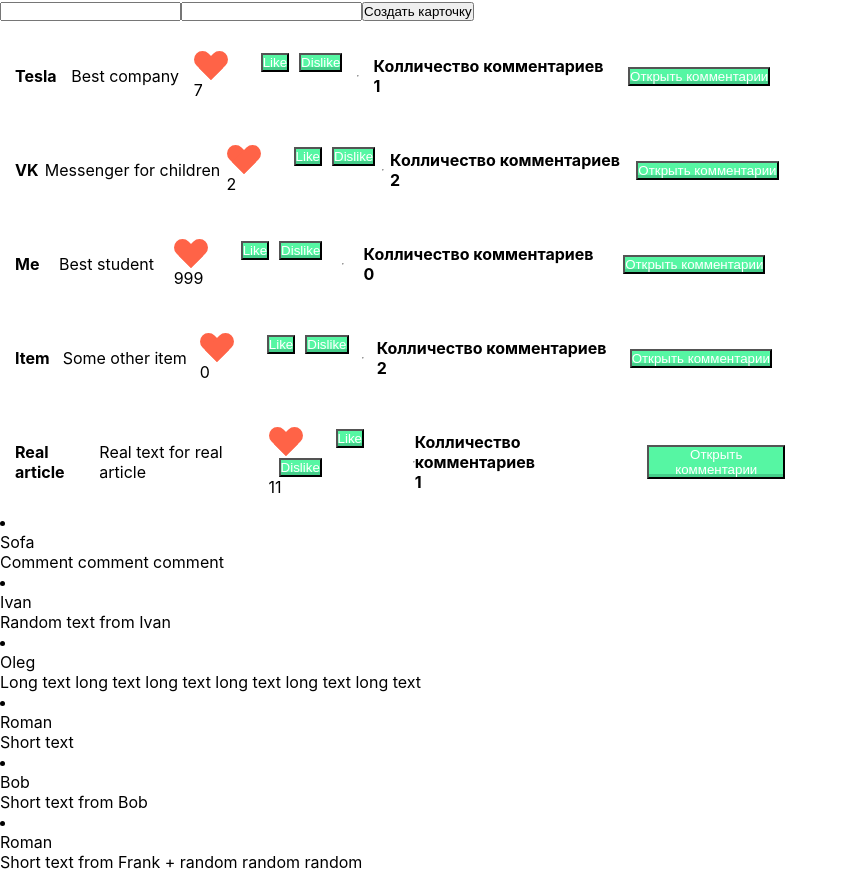
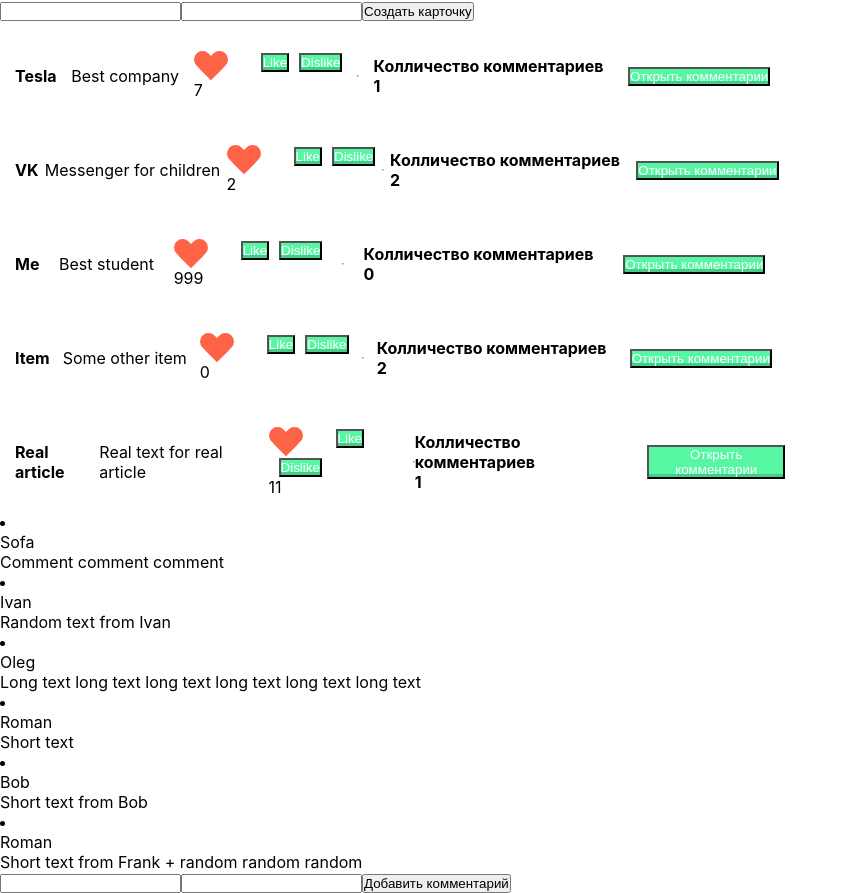
Before and after one commit to olya3112/React, a React (Create React App) app in the folder reactpj/: page / in a window 1280 px wide. Shown: the whole page, without its empty margins (0-848 px from the left). Before the commit the page ends 872 px from the top, so only its background shows below. Built offline with nearby package versions, Linux system fonts and the light colour scheme.

Commit message:
добавила возможность добавить комментарий, но пока нет разделения по карточкам

```diff
--- a/reactpj/src/App.js
+++ b/reactpj/src/App.js
@@ -5,13 +5,18 @@ import React, {useState} from 'react';
 import com from "./assets/data/comments.json"
 import Comments from "./components/Comments/Comments";
 import PostForms from "./components/PostForms/PostForms";
+import CommentsForms from "./components/Comments/CommentsForms";
 
 
 function App() {
 
 
     const [content, setPosts] = useState(data)
-    const comments = com
+    const [comments, setComment] = useState(com)
+
+    const createComment = (newcomment) =>{
+         setComment ( [...comments, newcomment])
+    }
 
     const createPost = (newpost) =>{
         setPosts ( [...content, newpost])
@@ -19,13 +24,15 @@ function App() {
 
 
     return (
-        <div><PostForms create={createPost}/>
+        <div>
+            <PostForms create={createPost}/>
 
 
         <div>
             {content.map(item => <PostNews articleId = {item.articleId} title = {item.title} text={item.text} currentLikes={item.currentLikes} commentsCount={item.commentsCount}/>)}
             {comments.map(item => <Comments  text = {item.text} author={item.author} />)}
         </div>
+            <CommentsForms createcomments={createComment}/>
         </div>
     );
 }
--- /dev/null
+++ b/reactpj/src/components/Comments/CommentsForms.jsx
@@ -0,0 +1,27 @@
+import React, {useState} from 'react';
+
+export function CommentsForms ({createcomments})  {
+
+    const [comments, setComment] = useState({author: '', text: ''})
+    const addNewComment = (e) =>{
+        e.preventDefault()
+        const newcomment = {
+            ...comments, articleId: Date.now()
+        }
+        createcomments(newcomment)
+        setComment( {author: '', text: ''})
+
+    }
+
+    return (
+        <form>
+            <input value={comments.title}
+                   onChange={e => setComment({...comments, author: e.target.value})}/>
+            <input value={comments.text}
+                   onChange={e => setComment({...comments, text: e.target.value})}/>
+            <button onClick={addNewComment}> Добавить комментарий </button>
+        </form>
+    );
+};
+
+export default CommentsForms;
```
